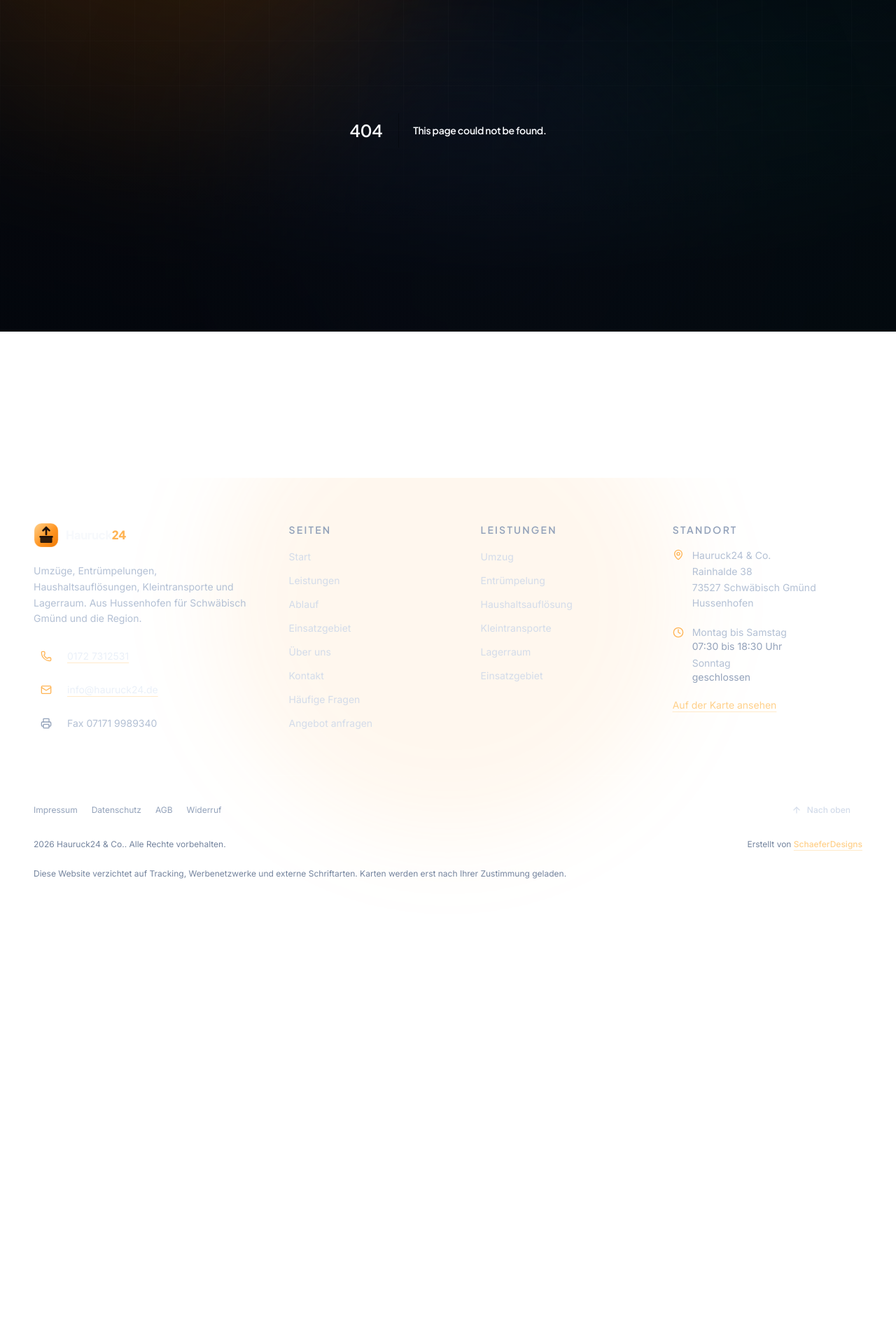
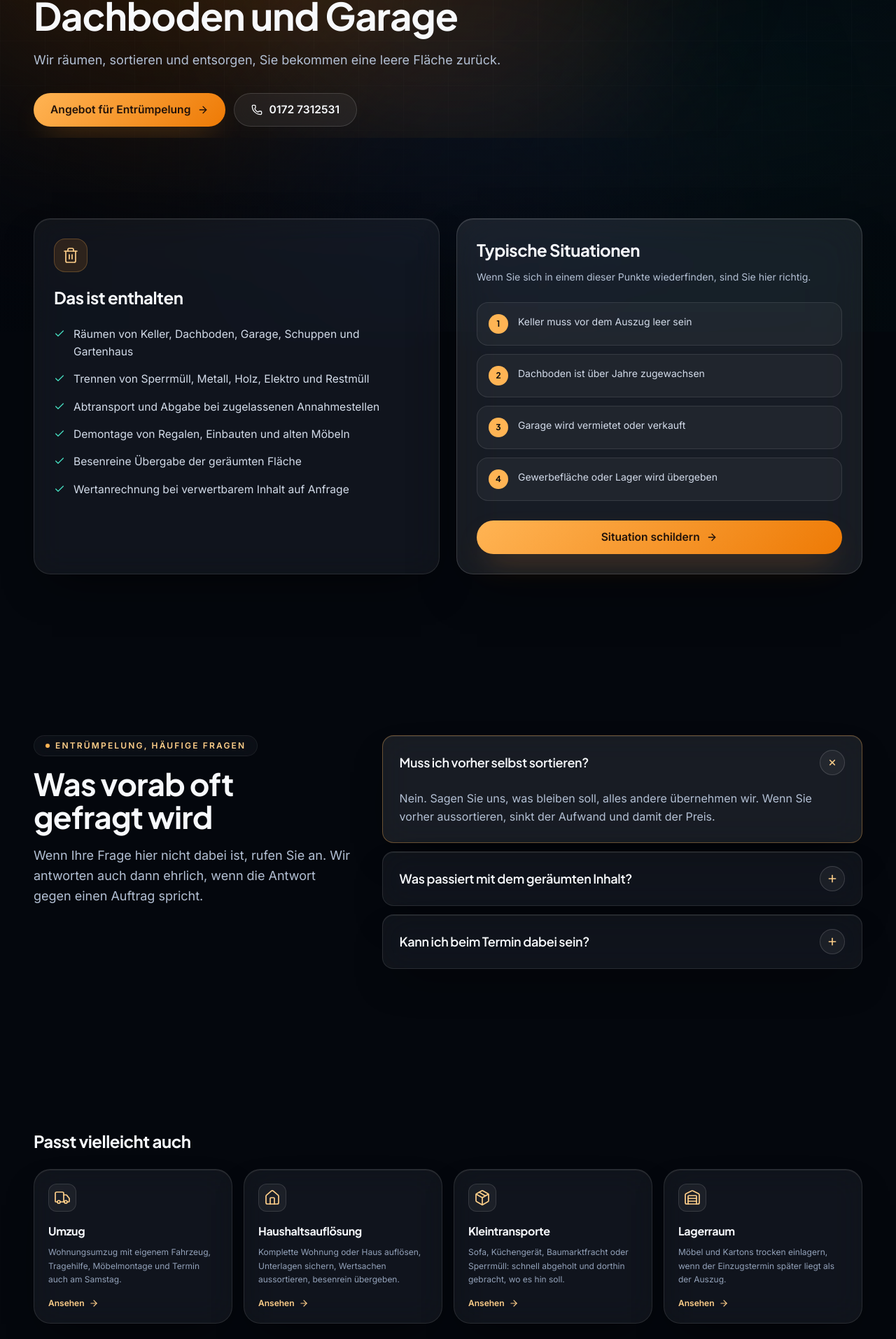
Before and after one commit to SchaeferDesigns/hauruck24, a Next.js app: page /leistungen/entruempelung in a window 1280 px wide. Before the commit this address had no page. Shown: the part 326-2240 px from the top of the page at 70% size. Before the commit the page ends 1649 px from the top, so only its background shows below. Built offline with nearby package versions, Linux system fonts and the light colour scheme.

Commit message:
SDA: Projektänderungen synchronisieren

```diff
--- /dev/null
+++ b/src/app/leistungen/[slug]/page.tsx
@@ -0,0 +1,187 @@
+import type { Metadata } from "next";
+import Link from "next/link";
+import { notFound } from "next/navigation";
+import { ArrowRight, Check, Phone } from "lucide-react";
+import { serviceBySlug, services } from "@/content/services";
+import { site } from "@/content/site";
+import { telHref } from "@/lib/utils";
+import { BreadcrumbJsonLd, FaqJsonLd, ServiceJsonLd } from "@/components/seo/JsonLd";
+import PageHeader from "@/components/layout/PageHeader";
+import CtaBanner from "@/components/sections/CtaBanner";
+import FaqSection from "@/components/sections/FaqSection";
+import Reveal from "@/components/ui/Reveal";
+import ServiceIcon from "@/components/ui/ServiceIcon";
+
+export function generateStaticParams() {
+  return services.map((service) => ({ slug: service.slug }));
+}
+
+export async function generateMetadata({
+  params,
+}: {
+  params: Promise<{ slug: string }>;
+}): Promise<Metadata> {
+  const { slug } = await params;
+  const service = serviceBySlug(slug);
+
+  if (!service) return { title: "Leistung nicht gefunden" };
+
+  return {
+    title: service.seoTitle,
+    description: service.seoDescription,
+    alternates: { canonical: `/leistungen/${service.slug}` },
+    openGraph: {
+      title: service.seoTitle,
+      description: service.seoDescription,
+      url: `${site.url}/leistungen/${service.slug}`,
+    },
+  };
+}
+
+export default async function ServiceDetailPage({
+  params,
+}: {
+  params: Promise<{ slug: string }>;
+}) {
+  const { slug } = await params;
+  const service = serviceBySlug(slug);
+
+  if (!service) notFound();
+
+  const others = services.filter((entry) => entry.slug !== service.slug);
+  const breadcrumbs = [
+    { name: "Start", href: "/" },
+    { name: "Leistungen", href: "/leistungen" },
+    { name: service.label, href: `/leistungen/${service.slug}` },
+  ];
+
+  return (
+    <>
+      <PageHeader
+        eyebrow={service.label}
+        title={service.title}
+        lead={service.lead}
+        breadcrumbs={breadcrumbs}
+      >
+        <div className="flex flex-col gap-3 sm:flex-row">
+          <Link href={`/angebot?leistung=${service.slug}`} className="btn btn-primary">
+            Angebot für {service.label}
+            <ArrowRight aria-hidden="true" className="size-4" />
+          </Link>
+          <a href={telHref(site.contact.phoneHref)} className="btn btn-ghost">
+            <Phone aria-hidden="true" className="size-4" />
+            {site.contact.phoneDisplay}
+          </a>
+        </div>
+      </PageHeader>
+
+      {/* Leistungsumfang und Anlaesse */}
+      <section className="section-pad">
+        <div className="container-page">
+          <div className="grid gap-6 lg:grid-cols-2">
+            <Reveal>
+              <div className="glass h-full rounded-card p-7">
+                <span className="grid size-12 place-items-center rounded-2xl border border-brand-400/25 bg-brand-500/12 text-brand-300">
+                  <ServiceIcon name={service.icon} />
+                </span>
+                <h2 className="mt-5 font-display text-2xl">Das ist enthalten</h2>
+                <ul className="mt-6 flex flex-col gap-3.5">
+                  {service.includes.map((item) => (
+                    <li key={item} className="flex gap-3 text-[0.975rem] leading-relaxed text-mist-200">
+                      <Check aria-hidden="true" className="mt-1 size-4 shrink-0 text-signal-400" />
+                      <span>{item}</span>
+                    </li>
+                  ))}
+                </ul>
+              </div>
+            </Reveal>
+
+            <Reveal delay={0.08}>
+              <div className="glass-strong h-full rounded-card p-7">
+                <h2 className="font-display text-2xl">Typische Situationen</h2>
+                <p className="mt-3 text-sm leading-relaxed text-mist-300">
+                  Wenn Sie sich in einem dieser Punkte wiederfinden, sind Sie hier richtig.
+                </p>
+
+                <ul className="mt-6 flex flex-col gap-3">
+                  {service.cases.map((item, index) => (
+                    <li
+                      key={item}
+                      className="flex items-start gap-3.5 rounded-2xl border border-white/10 bg-white/4 p-4"
+                    >
+                      <span className="grid size-7 shrink-0 place-items-center rounded-full bg-brand-400 font-display text-xs font-bold text-night-950">
+                        {index + 1}
+                      </span>
+                      <span className="text-sm leading-relaxed text-mist-200">{item}</span>
+                    </li>
+                  ))}
+                </ul>
+
+                <Link
+                  href={`/angebot?leistung=${service.slug}`}
+                  className="btn btn-primary mt-7 w-full"
+                >
+                  Situation schildern
+                  <ArrowRight aria-hidden="true" className="size-4" />
+                </Link>
+              </div>
+            </Reveal>
+          </div>
+        </div>
+      </section>
+
+      <FaqSection
+        items={service.faq}
+        eyebrow={`${service.label}, häufige Fragen`}
+        title="Was vorab oft gefragt wird"
+        lead="Wenn Ihre Frage hier nicht dabei ist, rufen Sie an. Wir antworten auch dann ehrlich, wenn die Antwort gegen einen Auftrag spricht."
+      />
+
+      {/* Weitere Leistungen */}
+      <section className="section-pad pt-0">
+        <div className="container-page">
+          <h2 className="font-display text-2xl">Passt vielleicht auch</h2>
+          <ul className="mt-6 grid gap-4 sm:grid-cols-2 lg:grid-cols-4">
+            {others.map((entry, index) => (
+              <Reveal as="li" key={entry.slug} delay={index * 0.05} className="h-full">
+                <Link
+                  href={`/leistungen/${entry.slug}`}
+                  className="glass card-hover group flex h-full flex-col rounded-card p-5"
+                >
+                  <span className="grid size-10 place-items-center rounded-xl border border-white/12 bg-white/5 text-brand-300">
+                    <ServiceIcon name={entry.icon} className="size-5" />
+                  </span>
+                  <h3 className="mt-4 font-display text-base">{entry.label}</h3>
+                  <p className="mt-2 flex-1 text-xs leading-relaxed text-mist-400">
+                    {entry.teaser}
+                  </p>
+                  <span className="mt-4 inline-flex items-center gap-1.5 text-xs font-semibold text-brand-300">
+                    Ansehen
+                    <ArrowRight
+                      aria-hidden="true"
+                      className="size-3.5 transition-transform duration-300 group-hover:translate-x-1"
+                    />
+                  </span>
+                </Link>
+              </Reveal>
+            ))}
+          </ul>
+        </div>
+      </section>
+
+      <CtaBanner
+        title={`${service.label} anfragen`}
+        text="Ein kurzes Gespräch reicht für die erste Einschätzung. Danach wissen Sie, ob und wann es passt."
+        primaryHref={`/angebot?leistung=${service.slug}`}
+      />
+
+      <BreadcrumbJsonLd items={breadcrumbs} />
+      <ServiceJsonLd
+        name={service.title}
+        description={service.seoDescription}
+        slug={service.slug}
+      />
+      <FaqJsonLd items={service.faq} />
+    </>
+  );
+}
```
